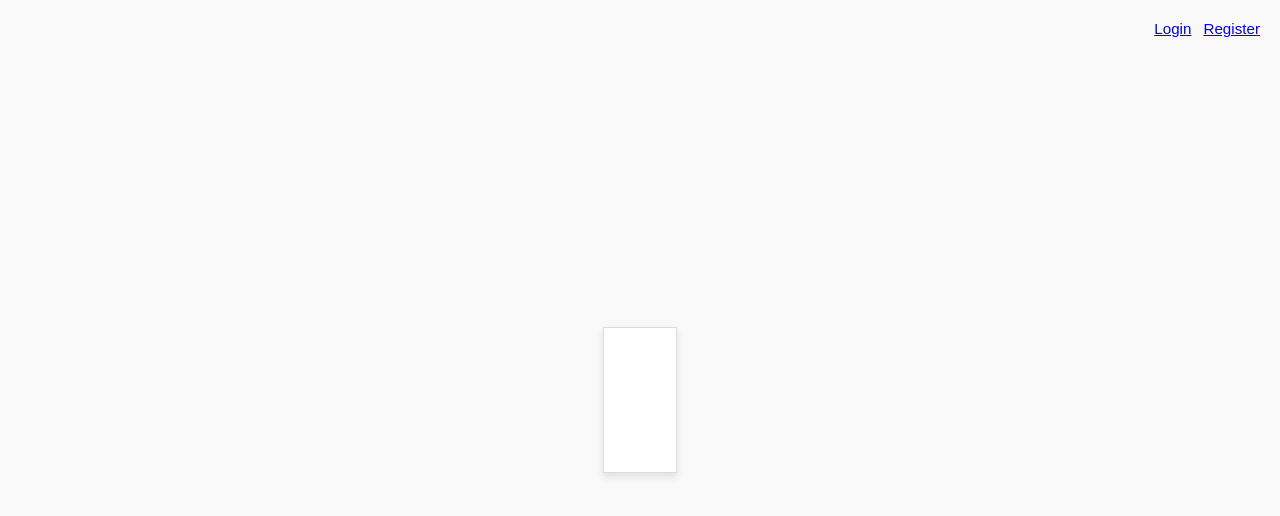
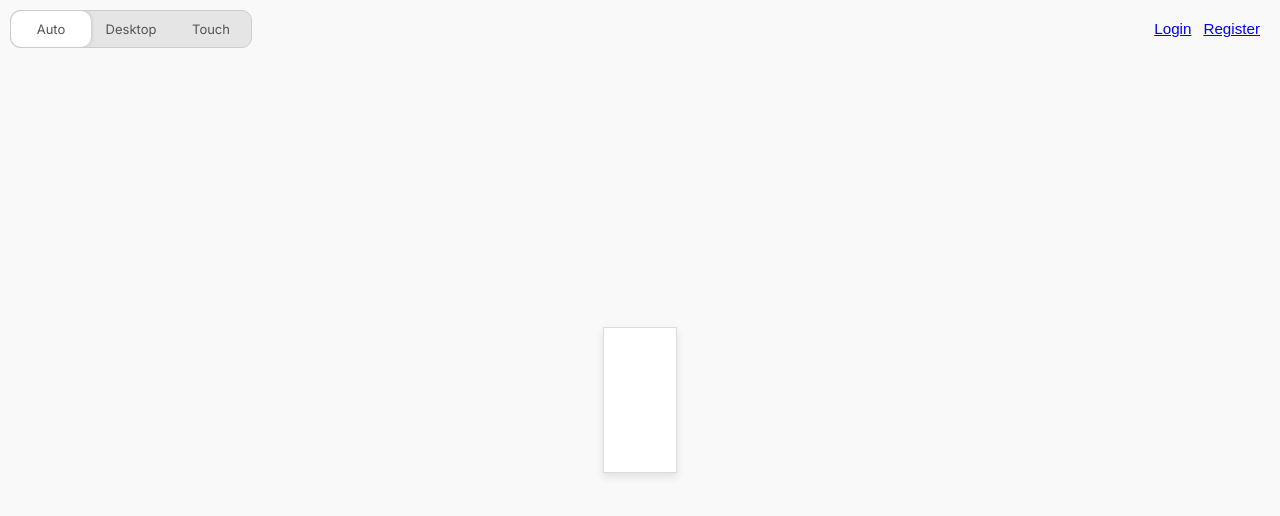
Before and after one commit to robinbagon/poetate_v2, a website with bundled scripts: page public/annotation.html in a window 1280 px wide. Built offline with nearby package versions, Linux system fonts and the light colour scheme; no server answers.

Commit message:
toggle button, socket fix

```diff
--- a/public/annotation.html
+++ b/public/annotation.html
@@ -10,6 +10,16 @@
   <link href="https://fonts.googleapis.com/css2?family=Inter&display=swap" rel="stylesheet">
 </head>
 <body>
+
+  <!-- ✅ Mode toggle (top-left) -->
+  <div id="modeSwitchContainer">
+  <div id="modeSwitch">
+    <div class="option" data-mode="auto">Auto</div>
+    <div class="option" data-mode="desktop">Desktop</div>
+    <div class="option" data-mode="touch">Touch</div>
+    <div id="switchSelector"></div>
+  </div>
+</div>
 
   <!-- ✅ Auth container (top-right bar) -->
   <div id="authStatus" class="auth-bar">loading</div>
--- a/public/annotations-touch.js
+++ b/public/annotations-touch.js
@@ -297,7 +297,8 @@ if (!readOnly) {
     deleteAnnotationBox(annotationData.annotationId);
     socket.emit('delete-annotation', {
       _id: annotationData._id,
-      annotationId: annotationData.annotationId
+      annotationId: annotationData.annotationId,
+      poemId: annotationData.poemId
     });
   }, LONG_PRESS_DELAY);
 });
@@ -460,10 +461,12 @@ async function updateAnnotationPosition(annotation) {
       body: JSON.stringify({ relativePosition: annotation.relativePosition })
     });
     socket.emit('update-annotation-position', {
-      _id: annotation._id,
-      annotationId: annotation.annotationId,
-      relativePosition: annotation.relativePosition
-    });
+  _id: annotation._id,
+  annotationId: annotation.annotationId,
+  relativePosition: annotation.relativePosition,
+  poemId: annotation.poemId   // ✔ FIXED
+});
+
   } catch (err) {
     console.error('Error updating annotation position:', err);
   }
--- a/public/annotations.js
+++ b/public/annotations.js
@@ -460,7 +460,8 @@ annotation.wordIndices.forEach(index => {
 
         socket.emit('delete-annotation', {
             _id: annotationId,
-            annotationId: annotation.annotationId
+            annotationId: annotation.annotationId,
+            poemId: annotation.poemId
              });
     });
 
@@ -762,9 +763,11 @@ async function updateAnnotationPosition(annotation) {
         // 🔄 Notify other clients about the position update
 socket.emit('update-annotation-position', {
   _id: annotation._id,
-  annotationId: annotation.annotationId,   // <-- add this
-  relativePosition: annotation.relativePosition
+  annotationId: annotation.annotationId,
+  relativePosition: annotation.relativePosition,
+  poemId: annotation.poemId   // ✔ FIXED
 });
+
 
     } catch (err) {
         console.error('Error updating annotation position:', err);
--- a/public/editAnnotation.js
+++ b/public/editAnnotation.js
@@ -43,7 +43,8 @@ export function makeEditable(boxElement, annotationId, annotationData, onUpdate)
                     socket.emit('update-annotation-text', {
                         _id: annotationData._id,
                         annotationId: annotationData.annotationId,
-                        newText
+                        newText,
+                        poemId: annotationData.poemId
                     });
                 } catch (err) {
                     console.error(err);
--- a/public/main.js
+++ b/public/main.js
@@ -19,9 +19,21 @@ async function loadPoemAndRender() {
     const poem = await response.json();
     renderPoem(poem.content); // Render the poem first
 
-    // Detect touch device
-    const isTouchDevice = 'ontouchstart' in window || navigator.maxTouchPoints > 0;
+    // ------------------------------
+    // DEVICE MODE SELECTION LOGIC
+    // ------------------------------
 
+    // 1. Check if user has forced desktop/touch mode
+    const forcedMode = localStorage.getItem("forceMode");
+
+    // 2. Default automatic detection
+    let isTouchDevice = ('ontouchstart' in window) || navigator.maxTouchPoints > 0;
+
+    // 3. Apply override if present
+    if (forcedMode === "desktop") isTouchDevice = false;
+    if (forcedMode === "touch") isTouchDevice = true;
+
+    // 4. Load appropriate module
     if (isTouchDevice) {
       const module = await import('./annotations-touch.js');
       await module.initAnnotations({ poemId });
@@ -29,6 +41,7 @@ async function loadPoemAndRender() {
       const module = await import('./annotations.js');
       await module.initAnnotations({ poemId });
     }
+
   } catch (error) {
     console.error('Error loading poem:', error.message);
   }
@@ -36,3 +49,44 @@ async function loadPoemAndRender() {
 
 // Run on page load
 loadPoemAndRender();
+
+
+// ============================================
+// DEVICE MODE TOGGLE BUTTON
+// ============================================
+
+// ===== THREE-WAY MODE SWITCH =====
+document.addEventListener("DOMContentLoaded", () => {
+  const switchSelector = document.getElementById("switchSelector");
+  const options = document.querySelectorAll("#modeSwitch .option");
+
+  if (!switchSelector || !options.length) return;
+
+  const setSwitchPosition = () => {
+    const forced = localStorage.getItem("forceMode");
+
+    let index = 0; // Auto
+    if (forced === "desktop") index = 1;
+    if (forced === "touch") index = 2;
+
+    switchSelector.style.left = `calc((240px / 3) * ${index})`;
+  };
+
+  options.forEach(option => {
+    option.addEventListener("click", () => {
+      const mode = option.dataset.mode;
+
+      if (mode === "auto") {
+        localStorage.removeItem("forceMode");
+      } else {
+        localStorage.setItem("forceMode", mode);
+      }
+
+      setSwitchPosition();
+
+      setTimeout(() => location.reload(), 150);
+    });
+  });
+
+  setSwitchPosition();
+});
--- a/public/style.css
+++ b/public/style.css
@@ -568,3 +568,48 @@ h1, h2, p {
   z-index: 10;
   pointer-events: none; /* prevents footer from interfering with clicks */
 }
+
+#modeSwitchContainer {
+  position: fixed;
+  top: 10px;
+  left: 10px;
+  z-index: 3000;
+}
+
+#modeSwitch {
+  position: relative;
+  display: flex;
+  background: #e5e5e5;
+  border-radius: 10px;
+  overflow: hidden;
+  border: 1px solid #ccc;
+  width: 240px;
+  height: 36px;
+  font-family: Inter, sans-serif;
+}
+
+#modeSwitch .option {
+  flex: 1;
+  display: flex;
+  align-items: center;
+  justify-content: center;
+  cursor: pointer;
+  font-size: 13px;
+  color: #555;
+  user-select: none;
+  position: relative;
+  z-index: 2;
+}
+
+#switchSelector {
+  position: absolute;
+  top: 0;
+  left: 0;
+  width: calc(240px / 3);
+  height: 100%;
+  background: white;
+  border-radius: 10px;
+  box-shadow: 0 0 4px rgba(0,0,0,0.2);
+  transition: left 0.25s ease;
+  z-index: 1;
+}
```
